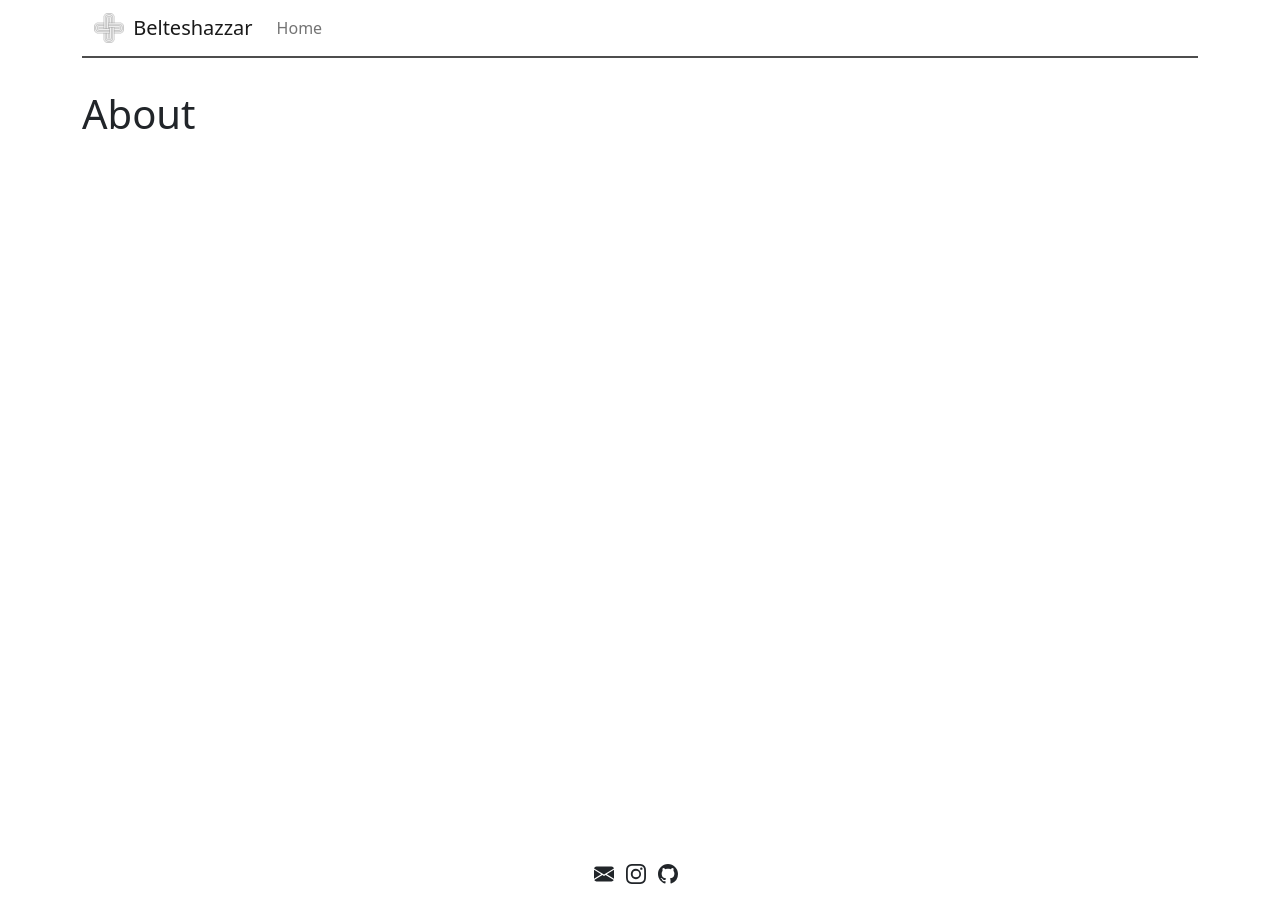
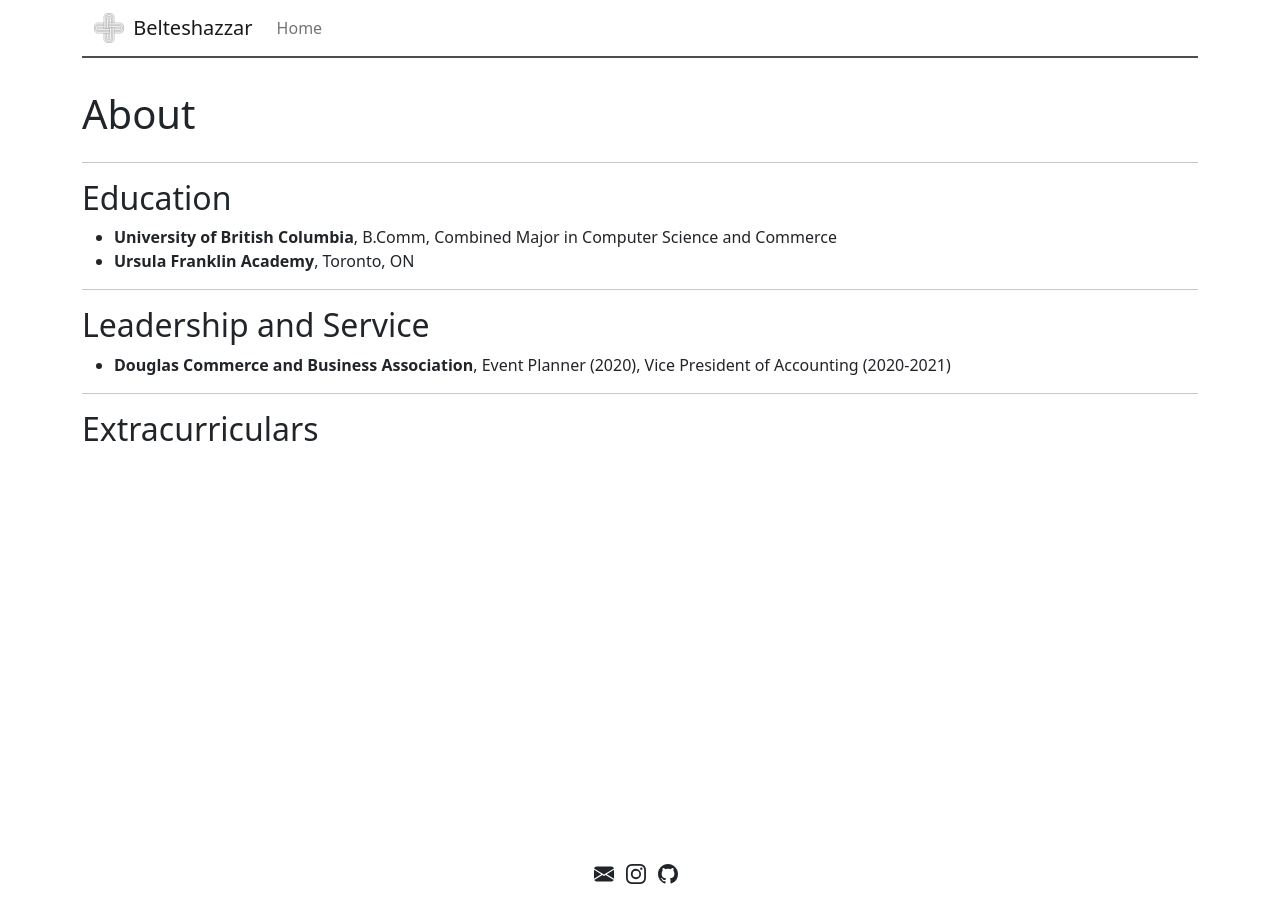
Before and after one commit to yood2/yood2.github.io, a Jekyll site: the page built from about.md, in a window 1280 px wide. Built offline with Jekyll 4.4.1, drawn with Linux system fonts in a browser that asks for light colours.

Commit message:
edit about page

```diff
--- a/about.md
+++ b/about.md
@@ -3,3 +3,18 @@ layout: page
 title: About
 permalink: /about/
 ---
+
+---
+
+## Education
+- **University of British Columbia**, B.Comm, Combined Major in Computer Science and Commerce
+- **Ursula Franklin Academy**, Toronto, ON
+
+---
+
+## Leadership and Service
+- **Douglas Commerce and Business Association**, Event Planner (2020), Vice President of Accounting (2020-2021)
+
+---
+
+## Extracurriculars
```
Also changed, not shown: 6 other files.
